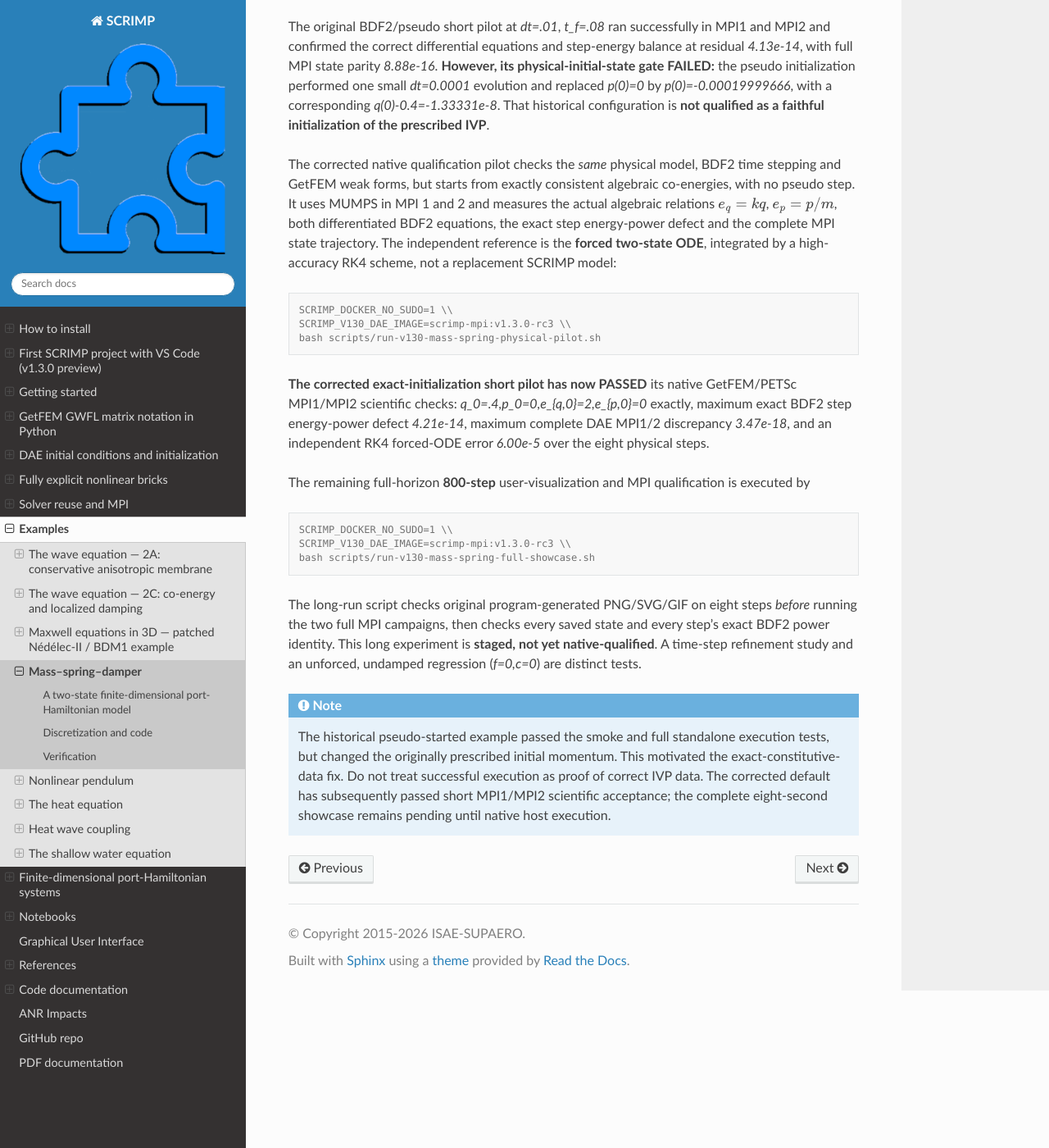
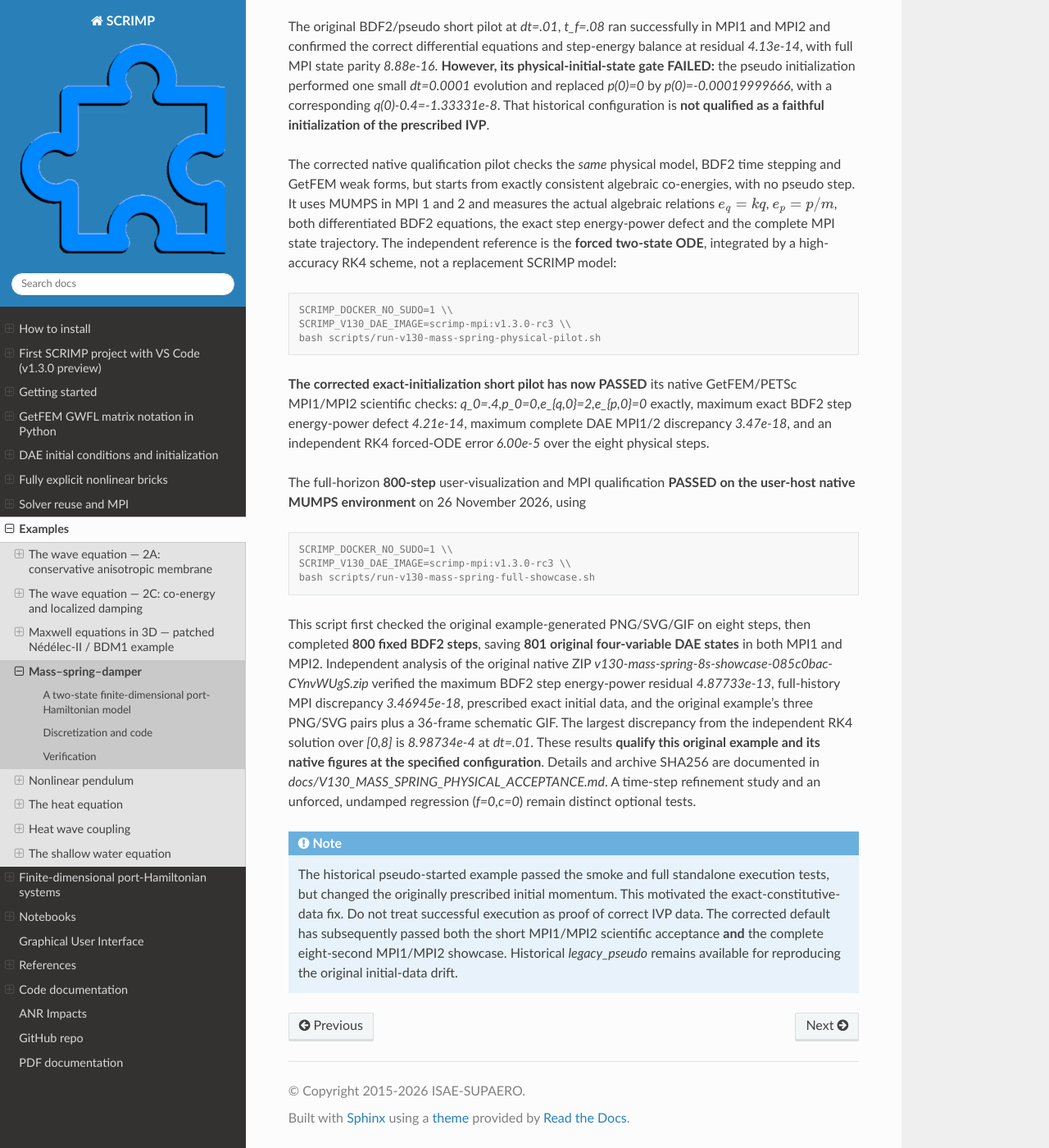
Before and after one commit to g-haine/scrimp, a Sphinx documentation site: the page built from docs/source/examples/mass_spring_damper.rst, in a window 1280 px wide and 1400 px high, scrolled down 2710 px. Shown: the whole window at 82% size. Built offline with Sphinx 7.4.7 and the Read the Docs theme 3.1.0, drawn with Linux system fonts in a browser that asks for light colours.

Commit message:
docs: mark canonical lumped 8s native MPI run and user figures qualified

```diff
--- a/docs/source/examples/mass_spring_damper.rst
+++ b/docs/source/examples/mass_spring_damper.rst
@@ -192,8 +192,9 @@ maximum exact BDF2 step energy-power defect
 `3.47e-18`, and an independent RK4 forced-ODE error
 `6.00e-5` over the eight physical steps.
 
-The remaining full-horizon **800-step** user-visualization and MPI
-qualification is executed by
+The full-horizon **800-step** user-visualization and MPI
+qualification **PASSED on the user-host native MUMPS environment**
+on 26 November 2026, using
 
 .. code-block:: console
 
@@ -201,12 +202,22 @@ qualification is executed by
    SCRIMP_V130_DAE_IMAGE=scrimp-mpi:v1.3.0-rc3 \\
    bash scripts/run-v130-mass-spring-full-showcase.sh
 
-The long-run script checks original program-generated PNG/SVG/GIF
-on eight steps *before* running the two full MPI campaigns,
-then checks every saved state and every step's exact BDF2
-power identity. This long experiment is **staged, not yet
-native-qualified**. A time-step refinement study and an
-unforced, undamped regression (`f=0,c=0`) are distinct tests.
+This script first checked the original example-generated PNG/SVG/GIF
+on eight steps, then completed **800 fixed BDF2 steps**, saving
+**801 original four-variable DAE states** in both MPI1 and MPI2.
+Independent analysis of the original native ZIP
+`v130-mass-spring-8s-showcase-085c0bac-CYnvWUgS.zip`
+verified the maximum BDF2 step energy-power residual
+`4.87733e-13`, full-history MPI discrepancy `3.46945e-18`,
+prescribed exact initial data, and the original example's
+three PNG/SVG pairs plus a 36-frame schematic GIF.
+The largest discrepancy from the independent RK4 solution
+over `[0,8]` is `8.98734e-4` at `dt=.01`.
+These results **qualify this original example and its native
+figures at the specified configuration**. Details and archive
+SHA256 are documented in `docs/V130_MASS_SPRING_PHYSICAL_ACCEPTANCE.md`.
+A time-step refinement study and an unforced, undamped
+regression (`f=0,c=0`) remain distinct optional tests.
 
 .. note::
 
@@ -214,6 +225,7 @@ unforced, undamped regression (`f=0,c=0`) are distinct tests.
    standalone execution tests, but changed the originally prescribed
    initial momentum. This motivated the exact-constitutive-data fix.
    Do not treat successful execution as proof of correct IVP data.
-   The corrected default has subsequently passed short MPI1/MPI2
-   scientific acceptance; the complete eight-second showcase
-   remains pending until native host execution.
+   The corrected default has subsequently passed both the short
+   MPI1/MPI2 scientific acceptance **and** the complete eight-second
+   MPI1/MPI2 showcase. Historical `legacy_pseudo` remains available
+   for reproducing the original initial-data drift.
```
